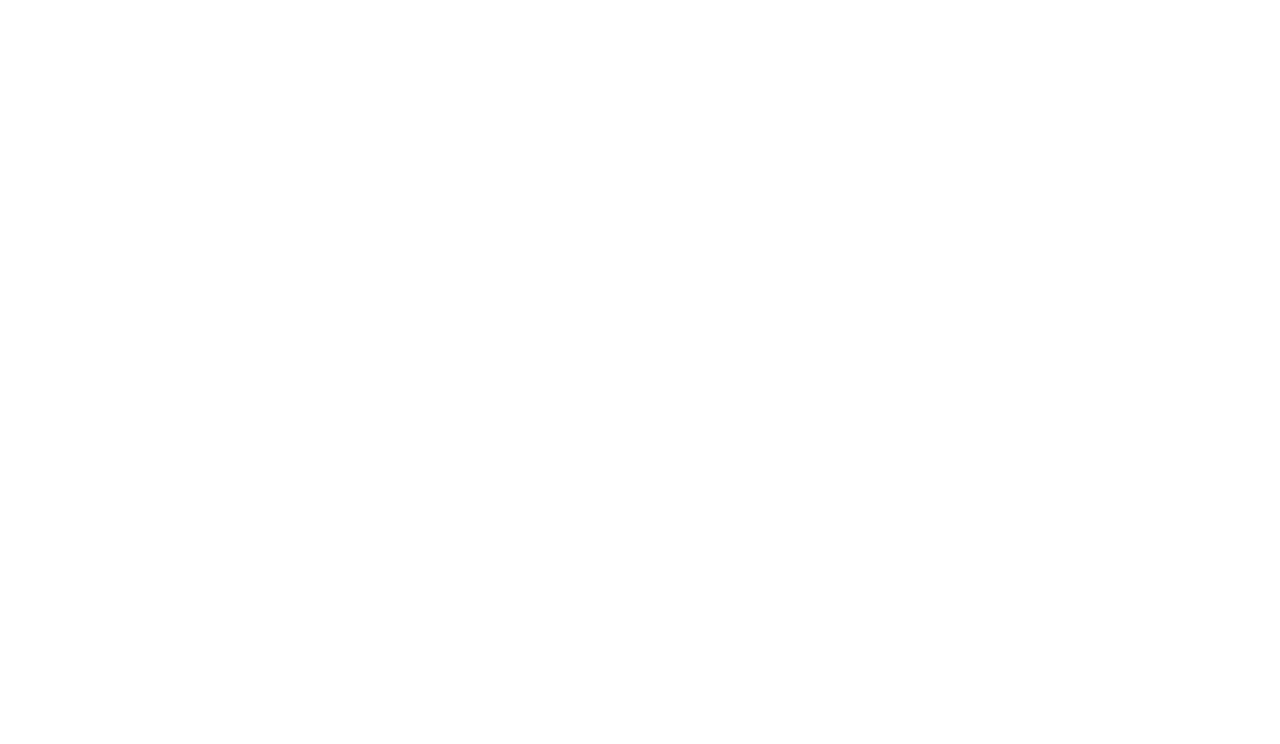
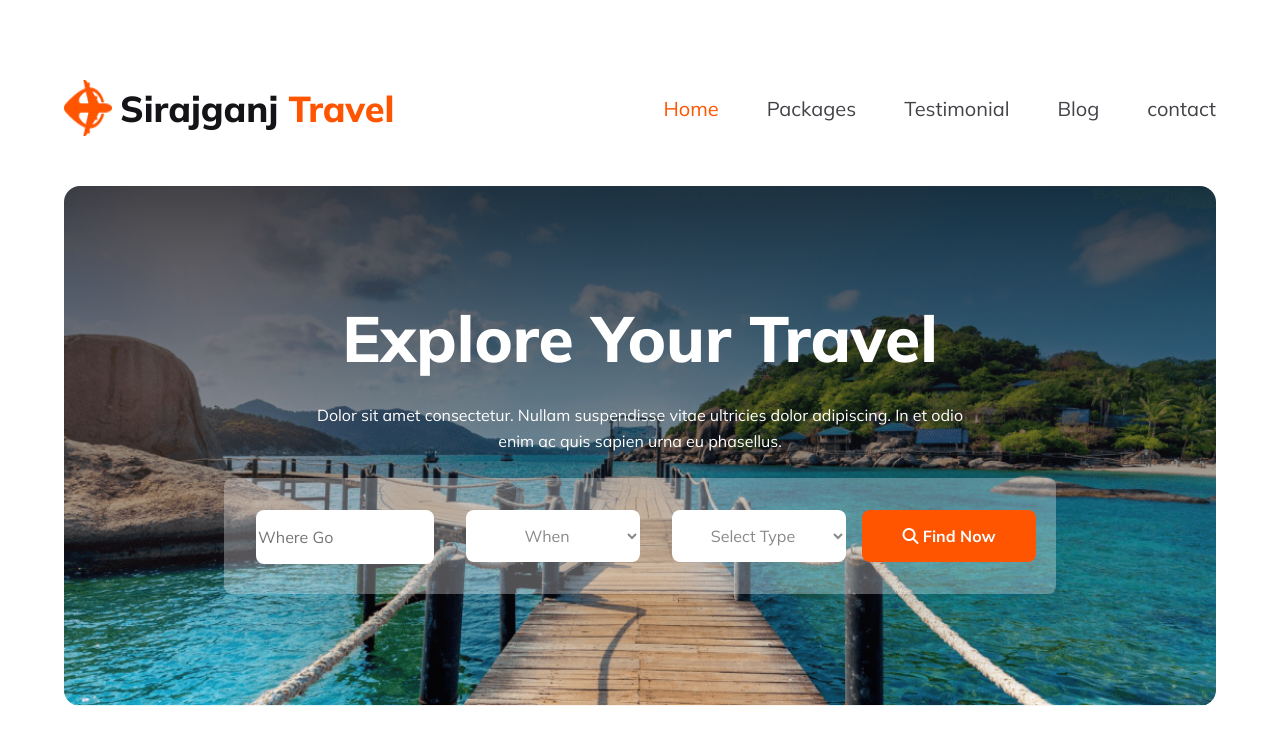
Before and after one commit to hossenali2200/sirajganj-travel, a plain HTML site: page index.html in a window 1280 px wide. Drawn offline with Linux system fonts and the light colour scheme.

Commit message:
navbar & hero section

```diff
--- a/index.html
+++ b/index.html
@@ -1,12 +1,61 @@
 <!DOCTYPE html>
 <html lang="en">
-<head>
-    <meta charset="UTF-8">
-    <meta name="viewport" content="width=device-width, initial-scale=1.0">
-    <title>Sirajganj Travel </title>
-    <link rel="stylesheet" href="style.css">
-</head>
-<body>
+  <head>
+    <meta charset="UTF-8" />
+    <meta name="viewport" content="width=device-width, initial-scale=1.0" />
+    <title>Sirajganj Travel</title>
 
-</body>
+    <!-- font awesome cdn -->
+    <script
+      src="https://kit.fontawesome.com/f913110033.js"
+      crossorigin="anonymous"
+    ></script>
+
+    <link rel="stylesheet" href="style.css" />
+  </head>
+  <body class="container">
+    <header>
+      <nav class="navbar">
+        <div class="logo">
+          <img src="./Images/Group 40071 (2).png" alt="logo" />
+          <h3>Sirajganj <span class="span">Travel</span></h3>
+        </div>
+
+        <div>
+          <ul class="nav-link">
+            <li><a class="span" href="#">Home</a></li>
+            <li><a class="dark-2" href="#">Packages</a></li>
+            <li><a class="dark-2" href="#">Testimonial</a></li>
+            <li><a class="dark-2" href="#">Blog</a></li>
+            <li><a class="dark-2" href="#">contact</a></li>
+          </ul>
+        </div>
+      </nav>
+    </header>
+    <main>
+      <section class="hero">
+        <div class="hero-content">
+          <h3>Explore Your Travel</h3>
+          <p>
+            Dolor sit amet consectetur. Nullam suspendisse vitae ultricies dolor
+            adipiscing. In et odio enim ac quis sapien urna eu phasellus.
+          </p>
+        </div>
+        <div class="hero-input">
+            <input type="text" name="" placeholder="Where Go" id="">
+            <select name="" id="">
+                <option value="">When</option>
+            </select>
+            <select name="" id="">
+                <option value="">Select Type</option>
+            </select>
+            <button>
+                <i class="fa-solid fa-magnifying-glass"></i>
+                Find Now
+            </button>
+        </div>
+      </section>
+    </main>
+    <footer></footer>
+  </body>
 </html>
--- a/style.css
+++ b/style.css
@@ -0,0 +1,186 @@
+@import url('https://fonts.googleapis.com/css2?family=Mulish:ital,wght@0,200..1000;1,200..1000&display=swap');
+
+ body{
+    font-family: "Mulish", sans-serif;
+ }
+
+ *{
+    margin: 0;
+ }
+
+ .container{
+    width: 90%;
+    margin: 5rem auto;
+    border-radius: 1rem;
+ }
+
+ /* shared style */
+
+ h3{
+    font-weight: 800;
+    font-size: 2.5rem;
+    color: rgb(19, 19, 24);
+    text-align: center;
+    line-height: normal;
+ }
+
+ p{
+    color: rgba(19, 19, 24, 0.7);
+    font-size: 16px;
+    font-weight: 400;
+    line-height: 26px;
+    letter-spacing: 0%;
+    text-align: center;
+ }
+
+ .dark-2{
+    color: rgb(66, 66, 71);
+ }
+
+ button{
+
+    width: 174px;
+    height: 52px;
+    left: 610px;
+    right: -610px;
+    top: 16px;
+    bottom: -16px;
+    color: rgb(255, 255, 255);
+    font-family: Mulish;
+    font-size: 16px;
+    font-weight: 700;
+    line-height: 20px;
+    letter-spacing: 0%;
+    text-align: center;
+    border-radius: 8px;
+
+    background: rgb(255, 84, 0);
+    border: none;
+    margin-top: 1rem;
+    cursor: pointer;
+     }
+
+ /* navbar style */
+
+ .navbar{
+    display: flex;
+    justify-content: space-between;
+    align-items: center;
+ }
+
+ .logo{
+    display: flex;
+    align-items: center;
+    width: 380px;
+    gap: .5rem;
+ }
+
+ .logo img{
+    width: 48px;
+    height: 56px;
+ }
+
+ .logo h3{
+    font-weight: 800;
+    font-size: 36px;
+ }
+
+ .span{
+    color: rgb(255, 84, 0);
+ }
+
+ .nav-link{
+    display: flex;
+    justify-content: space-evenly;
+    gap: 3rem;
+ }
+
+ .nav-link li{
+    list-style: none;
+ }
+
+ .nav-link a{
+    text-decoration: none;
+    font-weight: 400;
+    font-size: 1.25rem;
+ }
+
+ /* hero style */
+
+ .hero{
+    background-image: linear-gradient(
+        180deg,
+        rgba(19,19,24, 0.8) 0%,
+        rgba(19,19,24, 0) 100%
+    ),
+     url("./Images/hero-bg.png");
+     padding: 7rem 0;
+     background-position: center;
+     background-size: cover;
+     border-radius: 16px;
+     margin-top: 50px;
+
+ }
+
+ .hero-input{
+     text-align: center;
+     margin-top: 2rem;
+     border-radius: 8px;
+     background: rgba(255, 255, 255, 0.3);
+     padding: 1rem;
+     width: 800px;
+     height: 84px;
+     margin: 0 auto;
+     display: flex;
+     flex-direction: row;
+     justify-content: flex-start;
+     align-items: flex-start;
+
+
+
+ }
+
+ .hero-input input,select {
+    /* Rectangle 3 */
+
+width: 174px;
+height: 52px;
+left: 16px;
+right: -16px;
+top: 16px;
+bottom: -16px;
+border-radius: 8px;
+
+background: rgb(255, 255, 255);
+border: none;
+ margin: 1rem;
+ color: rgba(19, 19, 24, 0.5);
+font-family: Mulish;
+font-size: 16px;
+font-weight: 400;
+line-height: 20px;
+letter-spacing: 0%;
+text-align: center;
+cursor: pointer;
+
+ }
+
+ .hero-input input{
+    text-align: left;
+ }
+
+
+
+
+
+ .hero-content h3{
+    color: white;
+    font-size: 4rem;
+ }
+
+ .hero-content p{
+    width: 676px;
+    padding: 1.5rem 0;
+    margin: auto;
+    color: white;
+ }
```
Also changed, not shown: Images/hero-bg.png (renamed from Images/Group 13 (1) (1).png).
